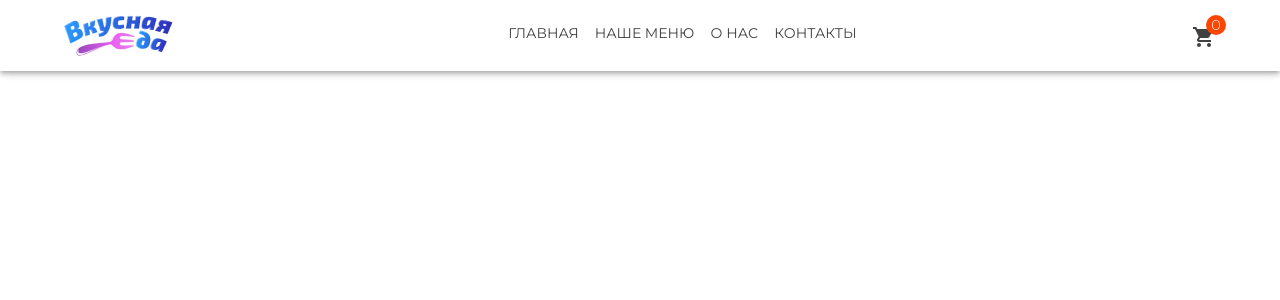
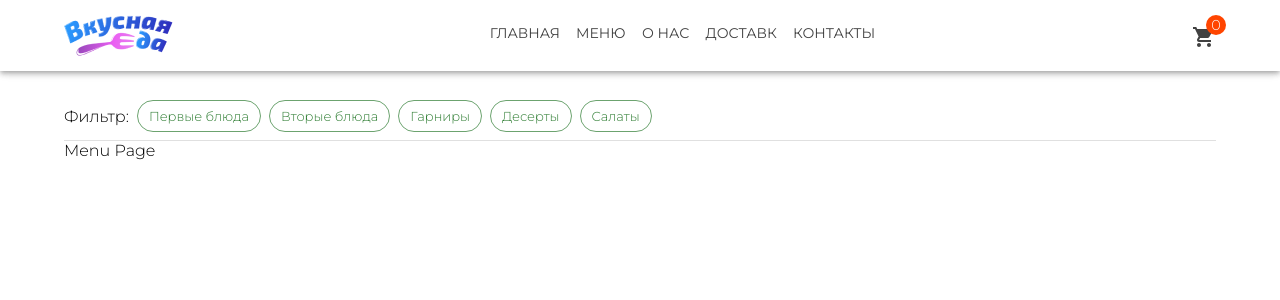
Before and after one commit to evkondr/vkuseda-client, a React (Create React App) app: page /main/menu in a window 1280 px wide. Shown: the top 300 px of the page. Built offline with nearby package versions, Linux system fonts and the light colour scheme.

Commit message:
feat: add filter component

```diff
--- /dev/null
+++ b/src/Components/MenuFilter/MenuFilter.tsx
@@ -0,0 +1,24 @@
+import React from 'react';
+import {
+  Box, Chip, Stack, Divider,
+} from '@mui/material';
+import { TCategory } from '../../types';
+
+type TMenuFilterProps = {
+  categories: TCategory[],
+}
+const MenuFilter = ({ categories }:TMenuFilterProps) => {
+  return (
+    <Box>
+      <Stack direction="row" spacing={1} marginBottom={1} alignItems="center">
+        <p>Фильтр:</p>
+        {categories.map((category:TCategory) => (
+          <Chip label={category.name} variant="outlined" color="success" key={category.id} onClick={() => console.log(category.name)} />
+        ))}
+      </Stack>
+      <Divider />
+    </Box>
+  );
+};
+
+export default MenuFilter;
--- a/src/Components/Pages/MainPage.tsx
+++ b/src/Components/Pages/MainPage.tsx
@@ -2,14 +2,14 @@ import React from 'react';
 import { Box, Container } from '@mui/material/';
 import { Outlet } from 'react-router-dom';
 import Header from '../Header/Header';
-import { menuItemsLinks } from '../../tempDB';
+import { mainPageMenuItemLinks } from '../../tempDB';
 
 const MainPage = () => {
   return (
     <>
-      <Header position="fixed" menuItemsLinks={menuItemsLinks} cart />
+      <Header position="fixed" menuItemsLinks={mainPageMenuItemLinks} cart />
       <Box component="section">
-        <Container maxWidth="lg">
+        <Container maxWidth="lg" sx={{ marginTop: '100px' }}>
           <Outlet />
         </Container>
       </Box>
--- a/src/Components/Pages/MenuPage.tsx
+++ b/src/Components/Pages/MenuPage.tsx
@@ -1,8 +1,11 @@
 import React from 'react';
+import MenuFilter from '../MenuFilter/MenuFilter';
+import { categories } from '../../tempDB';
 
 const MenuPage = () => {
   return (
     <div>
+      <MenuFilter categories={categories} />
       Menu Page
     </div>
   );
--- a/src/tempDB.ts
+++ b/src/tempDB.ts
@@ -7,7 +7,7 @@ import menuItem2 from './assets/menu-item-2.jpeg';
 import menuItem3 from './assets/menu-item-3.jpeg';
 import menuItem4 from './assets/menu-item-4.jpeg';
 import menuItem5 from './assets/menu-item-5.jpeg';
-import { TMenuItem, TMenuItemLink } from './types';
+import { TCategory, TMenuItem, TMenuItemLink } from './types';
 
 export const menuItems:TMenuItem[] = [
   {
@@ -123,3 +123,25 @@ export const mainPageMenuItemLinks:TMenuItemLink[] = [
     link: '/contacts',
   },
 ];
+export const categories: TCategory[] = [
+  {
+    id: '1',
+    name: 'Первые блюда',
+  },
+  {
+    id: '2',
+    name: 'Вторые блюда',
+  },
+  {
+    id: '3',
+    name: 'Гарниры',
+  },
+  {
+    id: '4',
+    name: 'Десерты',
+  },
+  {
+    id: '5',
+    name: 'Салаты',
+  },
+];
--- a/src/types.ts
+++ b/src/types.ts
@@ -12,3 +12,7 @@ export type TMenuItem = {
   price: number,
   imageAlt?: string
 };
+export type TCategory = {
+  id: string,
+  name: string
+}
```
